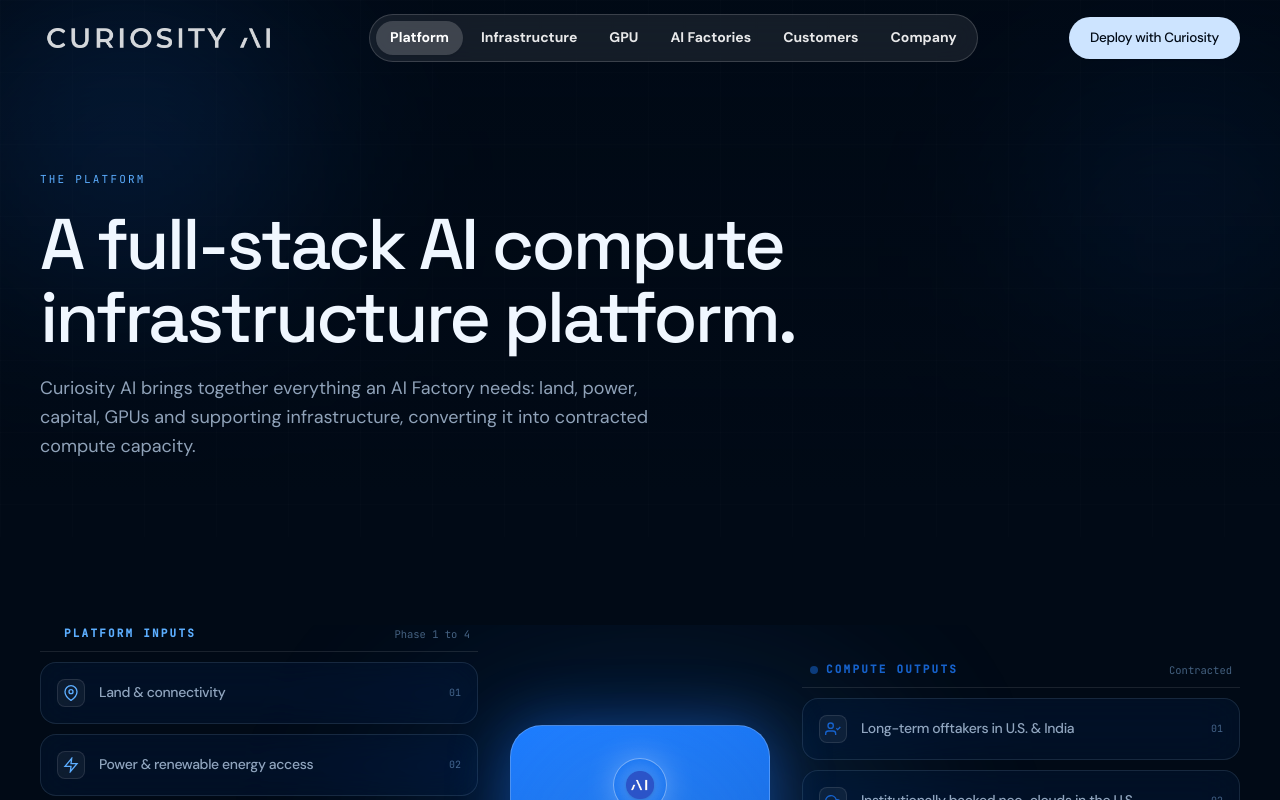
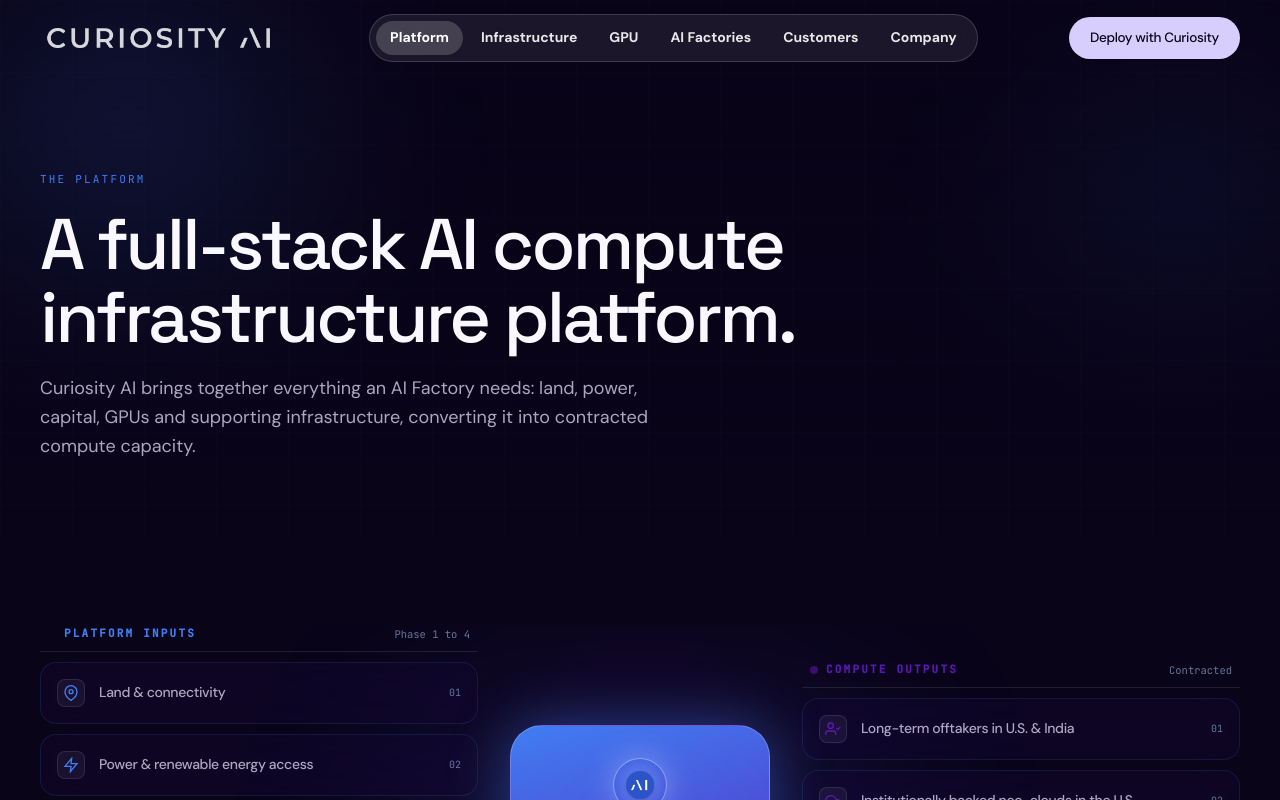
Before and after one commit to kaustubh-uelement/curiosity-v3, a Next.js app: page /platform in a window 1280 px wide. Shown: the top 800 px of the page. Built offline with nearby package versions, Linux system fonts and the light colour scheme.

Commit message:
updated colour code again

```diff
--- a/app/globals.css
+++ b/app/globals.css
@@ -3,31 +3,31 @@
 @tailwind utilities;
 
 /* ==========================================================================
-   CURIOSITY AI: DESIGN SYSTEM & TOKENS (Sky Blue Palette)
-   Palette: Bright Sky #5CAEFF · Deep Sky #1662CC · Cerulean #1E7DFF
-            Mist Blue #CDE4FF · Ink Sky #010A16 · Cloud #F0F7FF
+   CURIOSITY AI: DESIGN SYSTEM & TOKENS
+   Palette: Bright Blue #417EF3 · Deep Purple #5D17B7 · Light Violet #873CE6
+            Cosmic Ink #090418 · Mist Violet-Blue #D8CEFD · Crisp White #FAF8FF
    ========================================================================== */
 
 :root {
-  --orchid: #5CAEFF;       /* Bright Sky */
-  --violet: #1662CC;       /* Deep Sky */
-  --electric: #1E7DFF;     /* Cerulean */
-  --electric-deep: #0A3B7A;/* Twilight Blue */
-  --mist: #CDE4FF;         /* Mist Blue */
-  --ink: #010A16;          /* Ink Sky */
-
-  --ink-2: #021024;        /* Midnight */
-  --ink-3: #041A35;        /* Night Blue */
-
-  --tx: #F0F7FF;           /* Cloud */
-  --tx-2: rgba(205, 228, 255, 0.70);
-  --tx-3: rgba(151, 201, 255, 0.45);
-
-  --line: rgba(182, 216, 255, 0.12);
-  --line-2: rgba(182, 216, 255, 0.22);
-
-  --glass: rgba(4, 26, 53, 0.40);
-  --glass-2: rgba(6, 41, 86, 0.50);
+  --orchid: #417EF3;       /* Bright Blue (Primary Highlight & Kicker) */
+  --violet: #5D17B7;       /* Deep Purple (Brand Core) */
+  --electric: #417EF3;     /* Bright Blue (Brand Accent) */
+  --electric-deep: #2C64D6;/* Mid-Deep Blue */
+  --mist: #D8CEFD;         /* Mist Violet-Blue */
+  --ink: #090418;          /* Cosmic Deep Ink Canvas */
+
+  --ink-2: #120928;        /* Elevated Surface */
+  --ink-3: #1C103C;        /* Glass / Tertiary Surface */
+
+  --tx: #FAF8FF;           /* Primary Crisp Text */
+  --tx-2: rgba(235, 230, 255, 0.72);
+  --tx-3: rgba(180, 210, 255, 0.55);
+
+  --line: rgba(65, 126, 243, 0.16);
+  --line-2: rgba(65, 126, 243, 0.30);
+
+  --glass: rgba(18, 9, 40, 0.45);
+  --glass-2: rgba(28, 16, 60, 0.55);
   --blur: blur(20px) saturate(160%);
 
   --r-xl: 32px;
@@ -42,23 +42,13 @@
   --nav-h: 76px;
   --pad: clamp(16px, 4vw, 40px);
 
-  /* Full 16-Color Palette Variables */
-  --color-cloud: #F0F7FF;
-  --color-arctic-sky: #E1F0FF;
-  --color-mist-blue: #CDE4FF;
-  --color-light-sky: #B6D8FF;
-  --color-clear-sky: #97C9FF;
-  --color-day-sky: #78BAFF;
-  --color-bright-sky: #5CAEFF;
-  --color-pure-sky: #3D9BFF;
-  --color-cerulean: #1E7DFF;
-  --color-deep-sky: #1662CC;
-  --color-azure: #0F4FA3;
-  --color-twilight-blue: #0A3B7A;
-  --color-evening-sky: #062956;
-  --color-night-blue: #041A35;
-  --color-midnight: #021024;
-  --color-ink-sky: #010A16;
+  /* Brand Named Variables */
+  --color-bright-blue: #417EF3;
+  --color-deep-purple: #5D17B7;
+  --color-light-purple: #873CE6;
+  --color-royal-violet: #4E4FD7;
+  --color-dark-purple: #380A72;
+  --color-cosmic-ink: #090418;
 }
 
 @layer base {
@@ -335,14 +325,14 @@
   z-index: 0;
   background: linear-gradient(
     180deg,
-    rgba(1, 10, 22, 0.72) 0%,
-    rgba(1, 10, 22, 0.68) 18%,
-    rgba(1, 10, 22, 0.58) 36%,
-    rgba(1, 10, 22, 0.44) 52%,
-    rgba(1, 10, 22, 0.28) 68%,
-    rgba(1, 10, 22, 0.14) 82%,
-    rgba(1, 10, 22, 0.04) 92%,
-    rgba(1, 10, 22, 0) 100%
+    rgba(9, 4, 24, 0.72) 0%,
+    rgba(9, 4, 24, 0.68) 18%,
+    rgba(9, 4, 24, 0.58) 36%,
+    rgba(9, 4, 24, 0.44) 52%,
+    rgba(9, 4, 24, 0.28) 68%,
+    rgba(9, 4, 24, 0.14) 82%,
+    rgba(9, 4, 24, 0.04) 92%,
+    rgba(9, 4, 24, 0) 100%
   );
   backdrop-filter: blur(16px) saturate(150%);
   -webkit-backdrop-filter: blur(16px) saturate(150%);
@@ -486,8 +476,8 @@
   inset: 0;
   pointer-events: none;
   background:
-    radial-gradient(ellipse 70% 60% at 78% 18%, rgba(30, 125, 255, 0.45), transparent 62%),
-    radial-gradient(ellipse 60% 50% at 20% 88%, rgba(92, 174, 255, 0.22), transparent 64%);
+    radial-gradient(ellipse 70% 60% at 78% 18%, rgba(65, 126, 243, 0.40), transparent 62%),
+    radial-gradient(ellipse 60% 50% at 20% 88%, rgba(93, 23, 183, 0.35), transparent 64%);
 }
 .ovIn {
   position: relative;
@@ -557,7 +547,7 @@
 
 /* ==========================================================================
    CODEPEN SKY ANIMATION (Funky 5000-star galaxy rotation)
-   Gradient: Ice Blue (#9dd5fa) -> Skyline Blue (#349dff) -> Electric Blue (#0045d5) -> Royal Deep Blue (#001b7f) -> Midnight Navy (#00041c)
+   Gradient: Bright Blue (#417EF3) at top -> Deep Purple (#5D17B7) at bottom
    ========================================================================== */
 .skyWrap {
   position: absolute;
@@ -565,14 +555,15 @@
   z-index: 1;
   overflow: hidden;
   pointer-events: none;
-  /* Fine-tuned sky blend (one tone deeper): Rich Sky (#4eabfd) -> Skyline Blue (#349dff) -> Electric Blue (#0045d5) -> Royal Deep Blue (#001b7f) -> Midnight Navy (#00041c) */
+  /* Brand Gradient: Bright Blue (#417EF3) at top -> Royal Violet (#5143D1) -> Deep Purple (#5D17B7) at bottom */
   background: linear-gradient(
     180deg,
-    #4eabfd 0%,
-    #349dff 20%,
-    #0045d5 44%,
-    #001b7f 68%,
-    #00041c 86%,
+    #417EF3 0%,
+    #4962E3 20%,
+    #5143D1 42%,
+    #5725C2 64%,
+    #5D17B7 82%,
+    #380A72 92%,
     var(--ink) 100%
   );
 }
@@ -619,10 +610,10 @@
   pointer-events: none;
   background: linear-gradient(
     180deg,
-    rgba(0, 4, 28, 0) 0%,
-    rgba(0, 4, 28, 0) 40%,
-    rgba(0, 4, 28, 0.30) 60%,
-    rgba(0, 4, 28, 0.70) 80%,
+    rgba(9, 4, 24, 0) 0%,
+    rgba(9, 4, 24, 0) 40%,
+    rgba(9, 4, 24, 0.30) 60%,
+    rgba(9, 4, 24, 0.70) 80%,
     var(--ink) 95%,
     var(--ink) 100%
   );
@@ -650,8 +641,8 @@
     180deg,
     transparent 0%,
     transparent 45%,
-    rgba(1, 10, 22, 0.40) 65%,
-    rgba(1, 10, 22, 0.85) 85%,
+    rgba(9, 4, 24, 0.40) 65%,
+    rgba(9, 4, 24, 0.85) 85%,
     var(--ink) 100%
   );
 }
@@ -727,7 +718,7 @@
   height: 52vw;
   right: -10%;
   top: 2%;
-  background: radial-gradient(circle, var(--violet), transparent 66%);
+  background: radial-gradient(circle, var(--electric-deep), transparent 66%);
   animation: drift2 30s ease-in-out infinite;
 }
 .mesh i:nth-child(3) {
@@ -735,7 +726,7 @@
   height: 46vw;
   left: 26%;
   bottom: -24%;
-  background: radial-gradient(circle, var(--orchid), transparent 66%);
+  background: radial-gradient(circle, var(--violet), transparent 66%);
   animation: drift3 27s ease-in-out infinite;
   opacity: .55;
 }
@@ -744,7 +735,7 @@
   content: "";
   position: absolute;
   inset: 0;
-  background: linear-gradient(180deg, rgba(1, 10, 22, .42) 0%, rgba(1, 10, 22, .12) 34%, rgba(1, 10, 22, .86) 88%, var(--ink) 100%);
+  background: linear-gradient(180deg, rgba(9, 4, 24, .42) 0%, rgba(9, 4, 24, .12) 34%, rgba(9, 4, 24, .86) 88%, var(--ink) 100%);
 }
 .grain {
   position: absolute;
@@ -1567,8 +1558,8 @@
   border-radius: var(--r-xl);
   padding: clamp(56px, 8vw, 110px) clamp(24px, 4vw, 56px);
   text-align: center;
-  background: linear-gradient(160deg, var(--electric) 0%, var(--violet) 55%, var(--orchid) 100%);
-  box-shadow: 0 20px 60px rgba(30, 125, 255, 0.25);
+  background: linear-gradient(160deg, #417EF3 0%, #5D17B7 55%, #873CE6 100%);
+  box-shadow: 0 20px 60px rgba(65, 126, 243, 0.28), 0 0 100px -20px rgba(93, 23, 183, 0.35);
 }
 .statement::after {
   content: "";
@@ -1616,7 +1607,7 @@
   display: none;
 }
 .pHero .mesh::after {
-  background: linear-gradient(180deg, rgba(1, 10, 22, .55), var(--ink) 92%);
+  background: linear-gradient(180deg, rgba(9, 4, 24, .55), var(--ink) 92%);
 }
 .pHeroIn {
   position: relative;
--- a/app/layout.jsx
+++ b/app/layout.jsx
@@ -103,7 +103,7 @@
 };
 
 export const viewport = {
-  themeColor: "#010A16",
+  themeColor: "#090418",
   colorScheme: "dark",
   width: "device-width",
   initialScale: 1,
--- a/app/manifest.js
+++ b/app/manifest.js
@@ -5,8 +5,8 @@
     description: "Compute AI Infrastructure Platform for Abundant Intelligence",
     start_url: "/",
     display: "standalone",
-    background_color: "#010A16",
-    theme_color: "#010A16",
+    background_color: "#090418",
+    theme_color: "#090418",
     icons: [
       {
         src: "/curiosity-ai-icon-blue.png",
--- a/components/Flow.jsx
+++ b/components/Flow.jsx
@@ -143,11 +143,11 @@
         <div
           onMouseEnter={() => setIsCoreHovered(true)}
           onMouseLeave={() => setIsCoreHovered(false)}
-          className="fCore relative z-20 flex flex-col items-center justify-center p-6 sm:p-8 rounded-3xl border border-white/30 bg-gradient-to-b from-electric via-violet to-ink-2 shadow-[0_0_60px_rgba(30,125,255,0.45)] transition-all duration-500 hover:shadow-[0_0_90px_rgba(92,174,255,0.6)] hover:scale-[1.03] overflow-hidden text-center cursor-default"
+          className="fCore relative z-20 flex flex-col items-center justify-center p-6 sm:p-8 rounded-3xl border border-white/30 bg-gradient-to-b from-electric via-violet to-ink-2 shadow-[0_0_60px_rgba(65,126,243,0.45)] transition-all duration-500 hover:shadow-[0_0_90px_rgba(135,60,230,0.6)] hover:scale-[1.03] overflow-hidden text-center cursor-default"
         >
           {/* Animated Background Rays */}
           <div
-            className="pointer-events-none absolute -inset-10 bg-[radial-gradient(circle_at_center,rgba(92,174,255,0.25)_0%,transparent_70%)] animate-pulseSlow"
+            className="pointer-events-none absolute -inset-10 bg-[radial-gradient(circle_at_center,rgba(65,126,243,0.25)_0%,transparent_70%)] animate-pulseSlow"
             aria-hidden="true"
           />
 
--- a/components/ui/Badge.jsx
+++ b/components/ui/Badge.jsx
@@ -4,7 +4,7 @@
   default:
     "badge inline-flex items-center gap-2 py-2 px-4 rounded-r-pill border border-line-2 bg-glass backdrop-blur-[20px] font-mono text-[11.5px] uppercase tracking-[0.1em] text-tx-2 shadow-sm",
   pill:
-    "pillTag inline-flex items-center py-3 px-5 rounded-r-pill text-sm text-tx-2 border border-line bg-glass backdrop-blur-[20px] transition-all duration-300 hover:border-line-2 hover:text-tx hover:-translate-y-0.5 hover:shadow-[0_4px_16px_rgba(92,174,255,0.15)] cursor-default select-none",
+    "pillTag inline-flex items-center py-3 px-5 rounded-r-pill text-sm text-tx-2 border border-line bg-glass backdrop-blur-[20px] transition-all duration-300 hover:border-line-2 hover:text-tx hover:-translate-y-0.5 hover:shadow-[0_4px_16px_rgba(65,126,243,0.2)] cursor-default select-none",
   spec:
     "inline-flex items-center font-mono text-[11px] text-tx-3 border border-line py-1.5 px-3 rounded-lg bg-white/[0.02] transition-colors duration-200 hover:text-tx-2 hover:border-line-2",
   kicker:
--- a/components/ui/Button.jsx
+++ b/components/ui/Button.jsx
@@ -2,12 +2,12 @@
 import { cn } from "@/lib/utils";
 
 const variantMap = {
-  primary: "btnP bg-mist text-ink hover:bg-cloud hover:shadow-[0_0_24px_rgba(205,228,255,0.30)]",
-  glass: "btnG border border-line-2 text-tx bg-glass backdrop-blur-[20px] hover:border-tx hover:bg-glass-2 hover:shadow-[0_0_20px_rgba(240,247,255,0.10)]",
-  electric: "btnE bg-electric text-white hover:bg-violet hover:shadow-[0_0_30px_rgba(30,125,255,0.4)]",
-  p: "btnP bg-mist text-ink hover:bg-cloud hover:shadow-[0_0_24px_rgba(205,228,255,0.30)]",
+  primary: "btnP bg-mist text-ink hover:bg-white hover:shadow-[0_0_24px_rgba(216,206,253,0.35)]",
+  glass: "btnG border border-line-2 text-tx bg-glass backdrop-blur-[20px] hover:border-tx hover:bg-glass-2 hover:shadow-[0_0_20px_rgba(250,248,255,0.10)]",
+  electric: "btnE bg-electric text-white hover:bg-violet hover:shadow-[0_0_30px_rgba(65,126,243,0.45)]",
+  p: "btnP bg-mist text-ink hover:bg-white hover:shadow-[0_0_24px_rgba(216,206,253,0.35)]",
   g: "btnG border border-line-2 text-tx bg-glass backdrop-blur-[20px] hover:border-tx hover:bg-glass-2",
-  e: "btnE bg-electric text-white hover:bg-violet hover:shadow-[0_0_30px_rgba(30,125,255,0.4)]",
+  e: "btnE bg-electric text-white hover:bg-violet hover:shadow-[0_0_30px_rgba(65,126,243,0.45)]",
 };
 
 const sizeMap = {
--- a/components/ui/Card.jsx
+++ b/components/ui/Card.jsx
@@ -62,7 +62,7 @@
           className="pointer-events-none absolute -inset-px rounded-[inherit] transition-opacity duration-300"
           style={{
             opacity: mousePos.opacity,
-            background: `radial-gradient(400px circle at ${mousePos.x}px ${mousePos.y}px, rgba(92, 174, 255, 0.14), transparent 70%)`,
+            background: `radial-gradient(400px circle at ${mousePos.x}px ${mousePos.y}px, rgba(65, 126, 243, 0.16), transparent 70%)`,
           }}
           aria-hidden="true"
         />
--- a/tailwind.config.js
+++ b/tailwind.config.js
@@ -8,39 +8,29 @@
   theme: {
     extend: {
       colors: {
-        orchid: "#5CAEFF", // Bright Sky
-        violet: "#1662CC", // Deep Sky
-        electric: "#1E7DFF", // Cerulean
-        "electric-deep": "#0A3B7A", // Twilight Blue
-        mist: "#CDE4FF", // Mist Blue
-        ink: "#010A16", // Ink Sky
-        "ink-2": "#021024", // Midnight
-        "ink-3": "#041A35", // Night Blue
-        tx: "#F0F7FF", // Cloud
-        "tx-2": "rgba(205,228,255,0.70)",
-        "tx-3": "rgba(151,201,255,0.45)",
-        line: "rgba(182,216,255,0.12)",
-        "line-2": "rgba(182,216,255,0.22)",
-        glass: "rgba(4,26,53,0.40)",
-        "glass-2": "rgba(6,41,86,0.50)",
+        orchid: "#417EF3", // Bright Blue (Primary Highlight & Kicker)
+        violet: "#5D17B7", // Deep Purple (Brand Core)
+        electric: "#417EF3", // Bright Blue (Brand Accent)
+        "electric-deep": "#2C64D6", // Mid-Deep Blue
+        mist: "#D8CEFD", // Mist Violet-Blue
+        ink: "#090418", // Cosmic Deep Ink Canvas
+        "ink-2": "#120928", // Elevated Surface
+        "ink-3": "#1C103C", // Glass / Tertiary Surface
+        tx: "#FAF8FF", // Primary Text
+        "tx-2": "rgba(235, 230, 255, 0.72)",
+        "tx-3": "rgba(180, 210, 255, 0.55)",
+        line: "rgba(65, 126, 243, 0.16)",
+        "line-2": "rgba(65, 126, 243, 0.30)",
+        glass: "rgba(18, 9, 40, 0.45)",
+        "glass-2": "rgba(28, 16, 60, 0.55)",
 
-        // Full 16-color Sky Blue Palette
-        cloud: "#F0F7FF",
-        "arctic-sky": "#E1F0FF",
-        "mist-blue": "#CDE4FF",
-        "light-sky": "#B6D8FF",
-        "clear-sky": "#97C9FF",
-        "day-sky": "#78BAFF",
-        "bright-sky": "#5CAEFF",
-        "pure-sky": "#3D9BFF",
-        cerulean: "#1E7DFF",
-        "deep-sky": "#1662CC",
-        azure: "#0F4FA3",
-        "twilight-blue": "#0A3B7A",
-        "evening-sky": "#062956",
-        "night-blue": "#041A35",
-        midnight: "#021024",
-        "ink-sky": "#010A16",
+        // Brand Named Tokens
+        "bright-blue": "#417EF3",
+        "deep-purple": "#5D17B7",
+        "light-purple": "#873CE6",
+        "royal-violet": "#4E4FD7",
+        "dark-purple": "#380A72",
+        "cosmic-ink": "#090418",
       },
       fontFamily: {
         display: ["var(--font-display)", "sans-serif"],
@@ -72,8 +62,8 @@
           "50%": { transform: "translate(6%,-9%) scale(1.16)" },
         },
         blip: {
-          "0%, 100%": { opacity: "1", boxShadow: "0 0 0 0 rgba(92,174,255,.55)" },
-          "50%": { opacity: ".5", boxShadow: "0 0 0 7px rgba(92,174,255,0)" },
+          "0%, 100%": { opacity: "1", boxShadow: "0 0 0 0 rgba(65,126,243,.55)" },
+          "50%": { opacity: ".5", boxShadow: "0 0 0 7px rgba(93,23,183,0)" },
         },
         slide: {
           from: { transform: "translateX(0)" },
```
Also changed, not shown: app/page.jsx (+4 -4 lines), components/Reveal.jsx (+12 -3 lines), components/StackCards.jsx (+5 -5 lines).
